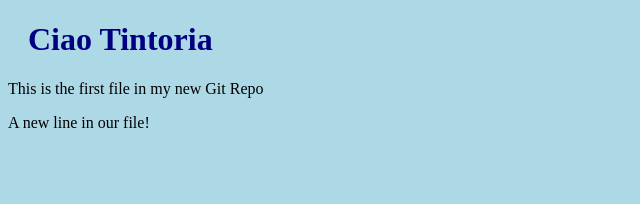
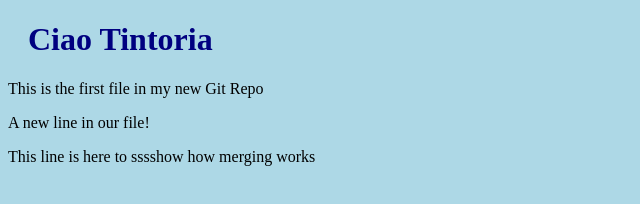
Before and after one commit to MarjackSJ/prova, a plain HTML site: page index.html in a window 1280 px wide. Shown: the whole page, without its empty margins (0-640 px from the left). Drawn offline with Linux system fonts and the light colour scheme.

Commit message:
Updated index.html with emergency fix

```diff
--- a/index.html
+++ b/index.html
@@ -9,5 +9,6 @@
         <h1>Ciao Tintoria</h1>
         <p>This is the first file in my new Git Repo</p>
         <p>A new line in our file!</p>
+        <p>This line is here to sssshow how merging works</p>
     </body>
 </html>
```
